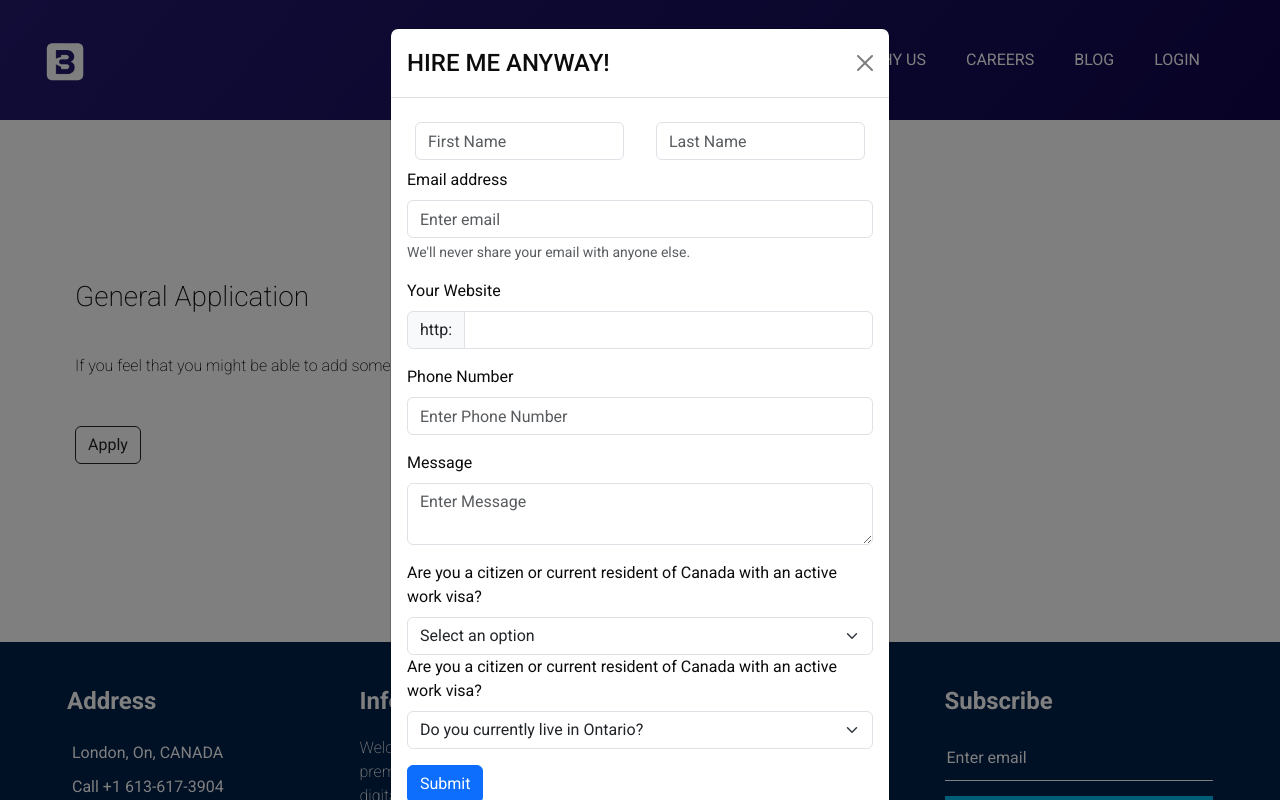
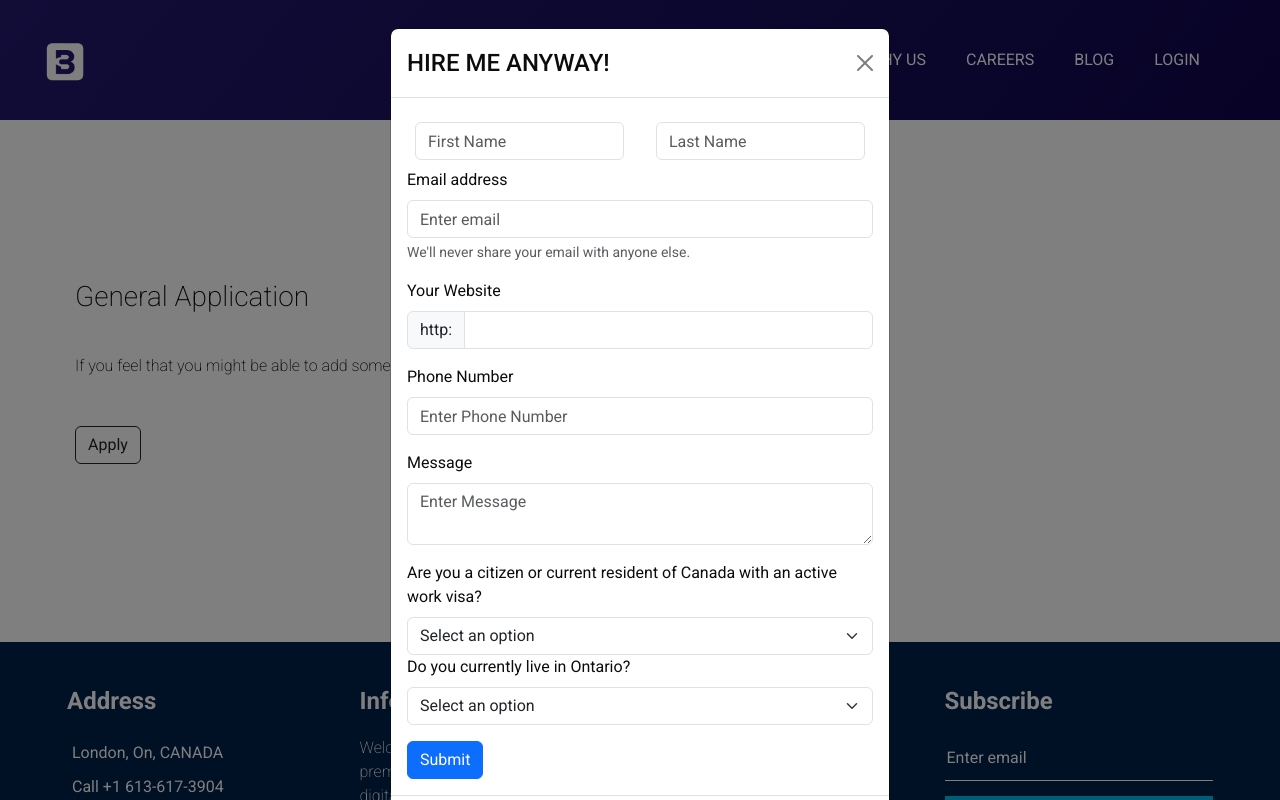
Before and after one commit to bjrfx/bdotsoftware.com, a React (Create React App) app: page /careers in a window 1280 px wide. Both pictures are taken after a click on the button "Apply". Shown: the top 800 px of the page. Built offline with nearby package versions, Linux system fonts and the light colour scheme; no server answers; some icons are missing.

Commit message:
update
- career content form update

```diff
--- a/package.json
+++ b/package.json
@@ -10,6 +10,7 @@
     "@testing-library/jest-dom": "^5.17.0",
     "@testing-library/react": "^13.4.0",
     "@testing-library/user-event": "^13.5.0",
+    "axios": "^1.7.2",
     "bootstrap": "^5.3.3",
     "express": "^4.19.2",
     "postcss-loader": "^8.1.1",
--- a/src/pages/Careers/CareerContent.jsx
+++ b/src/pages/Careers/CareerContent.jsx
@@ -1,16 +1,46 @@
-import React, { useState } from 'react'
+import React, { useState } from 'react';
 import Container from 'react-bootstrap/Container';
 import Stack from 'react-bootstrap/Stack';
 import Form from 'react-bootstrap/Form';
 import Button from 'react-bootstrap/Button';
 import Modal from 'react-bootstrap/Modal';
 import InputGroup from 'react-bootstrap/InputGroup';
+import axios from 'axios';
 
 const CareerContent = () => {
   const [show, setShow] = useState(false);
+  const [formData, setFormData] = useState({
+    firstName: '',
+    lastName: '',
+    email: '',
+    website: '',
+    phoneNumber: '',
+    message: '',
+    citizenship: '',
+    livingInOntario: '',
+  });
 
   const handleClose = () => setShow(false);
   const handleShow = () => setShow(true);
+
+  const handleChange = (e) => {
+    const { name, value } = e.target;
+    setFormData({ ...formData, [name]: value });
+  };
+
+  const handleSubmit = (e) => {
+    e.preventDefault();
+    axios.post('http://localhost:5000/apply', formData)
+      .then((response) => {
+        alert('Application submitted successfully');
+        setShow(false);
+      })
+      .catch((error) => {
+        console.error(error);
+        alert('Error submitting application');
+      });
+  };
+
   return (
     <section className="service_section layout_padding">
       <div className="service_container" style={{ marginBottom: "5rem" }}>
@@ -41,18 +71,18 @@ const CareerContent = () => {
                   <Modal.Title>HIRE ME ANYWAY!</Modal.Title>
                 </Modal.Header>
                 <Modal.Body>
-                                    <Form>
+                  <Form onSubmit={handleSubmit}>
                     <Stack direction="horizontal" gap={3}>
                       <div className="p-2">
-                                                <Form.Control type="text" placeholder="First Name" />
+                        <Form.Control type="text" name="firstName" placeholder="First Name" onChange={handleChange} />
                       </div>
                       <div className="p-2">
-                                                <Form.Control type="text" placeholder="Last Name" />
+                        <Form.Control type="text" name="lastName" placeholder="Last Name" onChange={handleChange} />
                       </div>
                     </Stack>
                     <Form.Group className="mb-3" controlId="formBasicEmail">
                       <Form.Label>Email address</Form.Label>
-                                            <Form.Control type="email" placeholder="Enter email" />
+                      <Form.Control type="email" name="email" placeholder="Enter email" onChange={handleChange} />
                       <Form.Text className="text-muted">
                         We'll never share your email with anyone else.
                       </Form.Text>
@@ -63,27 +93,27 @@ const CareerContent = () => {
                         <InputGroup.Text id="basic-addon3">
                           http:
                         </InputGroup.Text>
-                                                <Form.Control id="basic-url" aria-describedby="basic-addon3" />
+                        <Form.Control id="basic-url" name="website" aria-describedby="basic-addon3" onChange={handleChange} />
                       </InputGroup>
                     </div>
                     <Form.Group className="mb-3" controlId="formBasicPassword">
                       <Form.Label>Phone Number</Form.Label>
-                                            <Form.Control type="text" placeholder="Enter Phone Number" />
+                      <Form.Control type="text" name="phoneNumber" placeholder="Enter Phone Number" onChange={handleChange} />
                     </Form.Group>
                     <Form.Group className="mb-3" controlId="formBasicPassword">
                       <Form.Label>Message</Form.Label>
-                                            <Form.Control as="textarea" placeholder="Enter Message" />
+                      <Form.Control as="textarea" name="message" placeholder="Enter Message" onChange={handleChange} />
                     </Form.Group>
                     <Form.Label htmlFor="drop-down-place">Are you a citizen or current resident of Canada with an active work visa?</Form.Label>
-                                        <Form.Select id='drop-down-place' aria-label="Default select example">
+                    <Form.Select id='drop-down-place' name="citizenship" aria-label="Default select example" onChange={handleChange}>
                       <option>Select an option</option>
                       <option value="1">I am a Canadian citizen</option>
                       <option value="2">I am a Canadian resident with a work visa</option>
                       <option value="3">Other - please explain in the "Message" field above</option>
                     </Form.Select>
-                                        <Form.Label htmlFor="drop-down-place2">Are you a citizen or current resident of Canada with an active work visa?</Form.Label>
-                                        <Form.Select id='drop-down-place2' aria-label="Default select example" style={{marginBottom: "1rem"}}>
-                                            <option>Do you currently live in Ontario?</option>
+                    <Form.Label htmlFor="drop-down-place2">Do you currently live in Ontario?</Form.Label>
+                    <Form.Select id='drop-down-place2' name="livingInOntario" aria-label="Default select example" style={{marginBottom: "1rem"}} onChange={handleChange}>
+                      <option>Select an option</option>
                       <option value="1">Yes</option>
                       <option value="2">No</option>
                       <option value="3">No, but I would like to relocate</option>
@@ -95,7 +125,6 @@ const CareerContent = () => {
                   <Button variant="secondary" onClick={handleClose}>
                     Close
                   </Button>
-                                    {/* <Button variant="primary">Understood</Button> */}
                 </Modal.Footer>
               </Modal>
             </div>
@@ -104,7 +133,7 @@ const CareerContent = () => {
 
       </div>
     </section>
-    )
-}
+  );
+};
 
-export default CareerContent
+export default CareerContent;
```
Also changed, not shown: 8 other files (tests, documents, lock files or other folders). Lines whose indentation alone changed are shown as unchanged.
